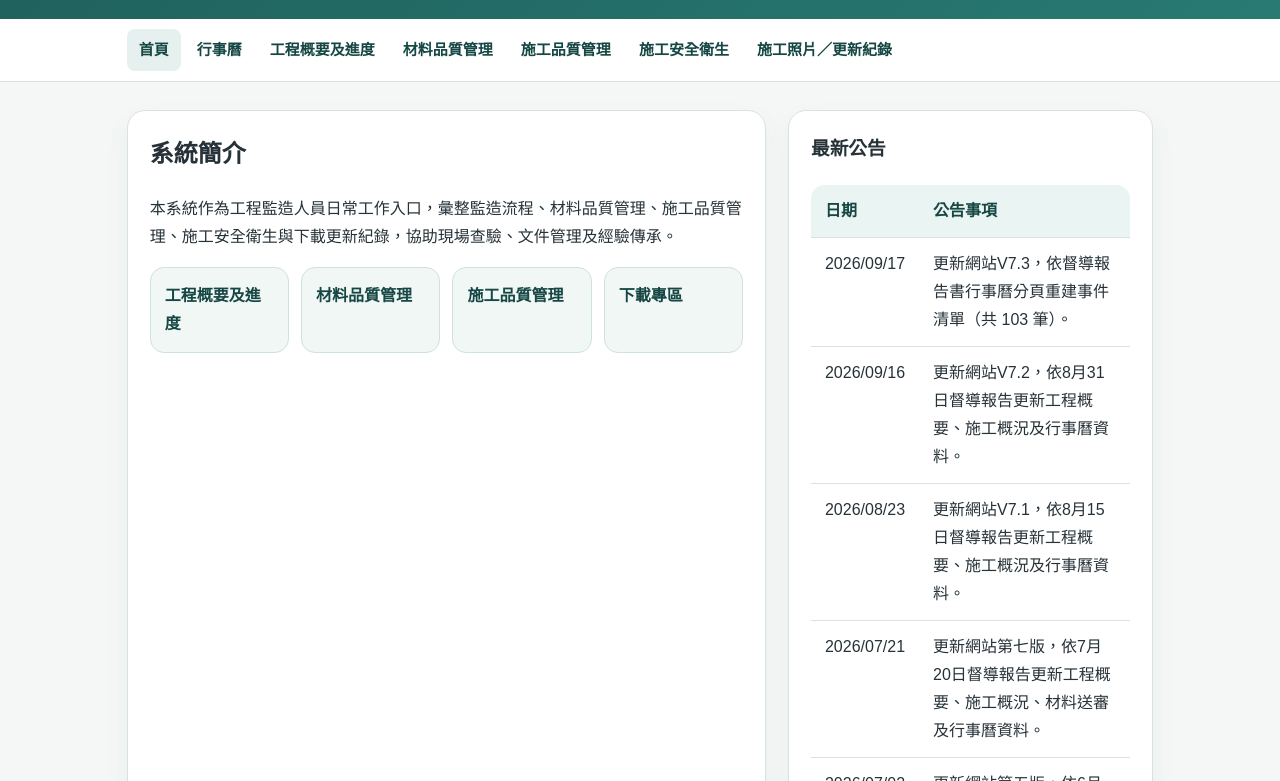
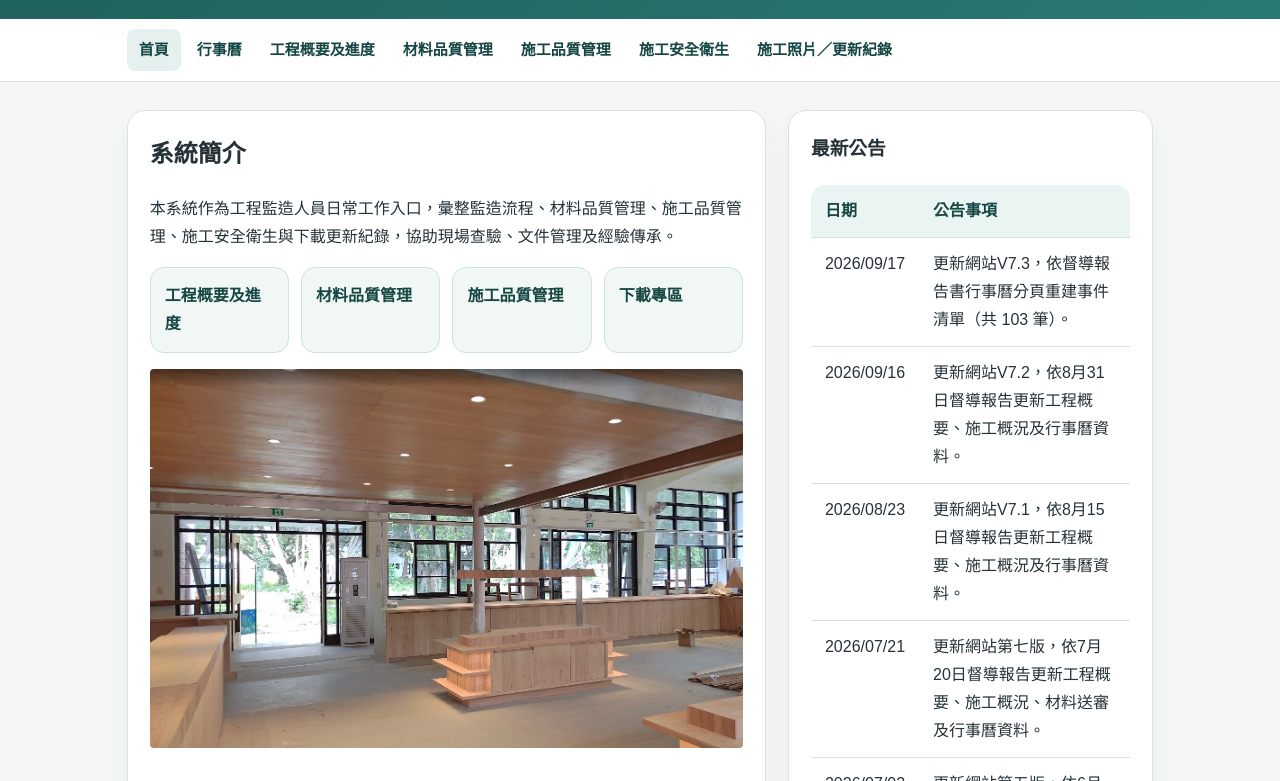
Before and after one commit to jydragon154/ASEC02, a plain HTML site: page index.html in a window 1280 px wide. Shown: the part 171-952 px from the top of the page. Drawn offline with Linux system fonts and the light colour scheme.

Commit message:
Add files via upload

```diff
--- a/index.html
+++ b/index.html
@@ -69,6 +69,9 @@
       <a href="construction-quality.html">施工品質管理</a>
       <a href="downloads.html">下載專區</a>
     </div>
+    <div style="margin-top:1rem;">
+      <img src="assets/img/0.png" alt="工程實景" style="width:100%; height:auto; display:block; border-radius:4px;">
+    </div>
   </div>
   <div class="card">
     <h3>最新公告</h3>
@@ -86,6 +89,7 @@
     </table>
   </div>
 </section>
+
 
 <h2 class="section-title">工程概要事項紀錄</h2>
 <div class="summary-grid">
```
Also changed, not shown: assets/img/0.png (added).
